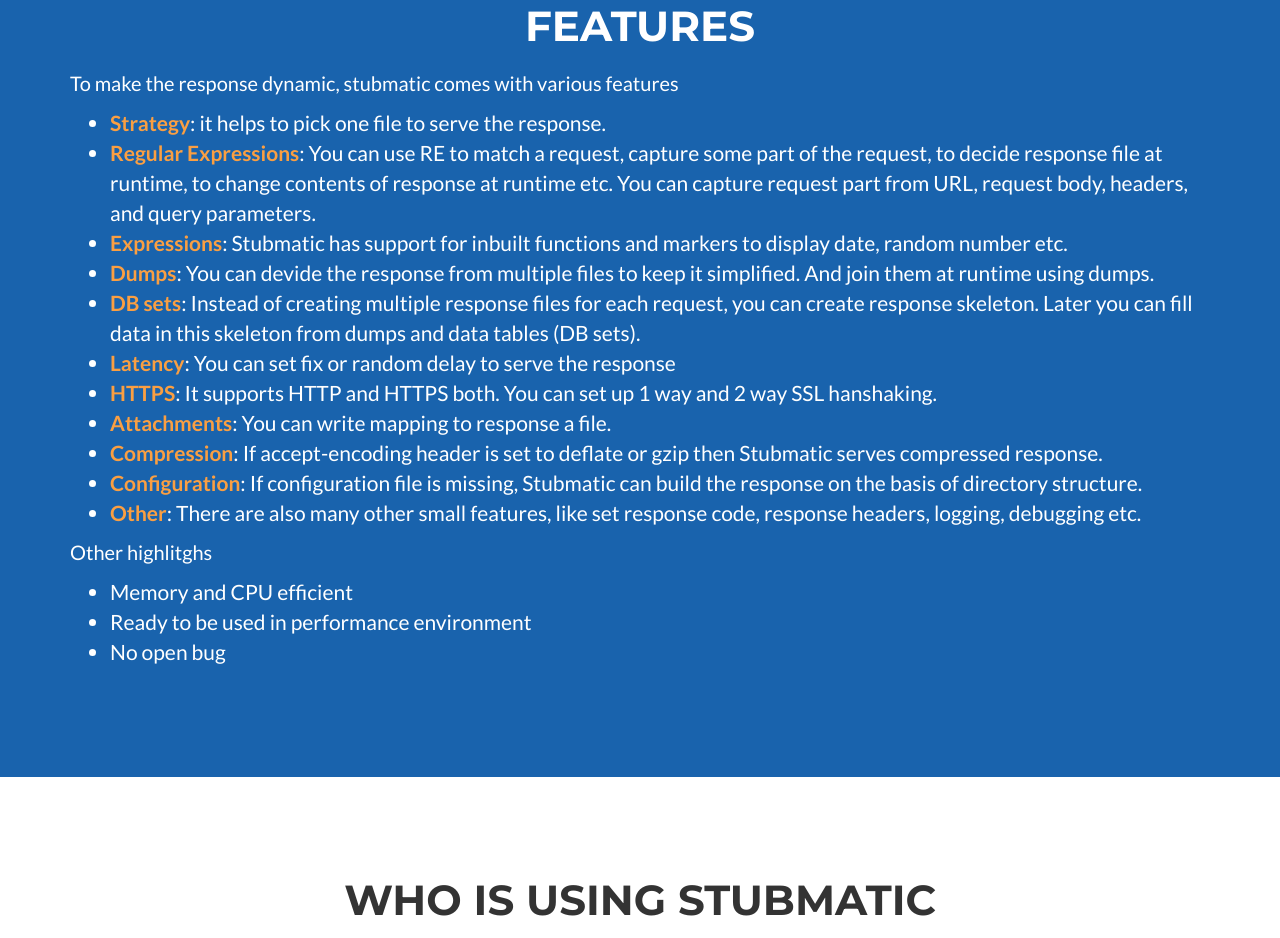
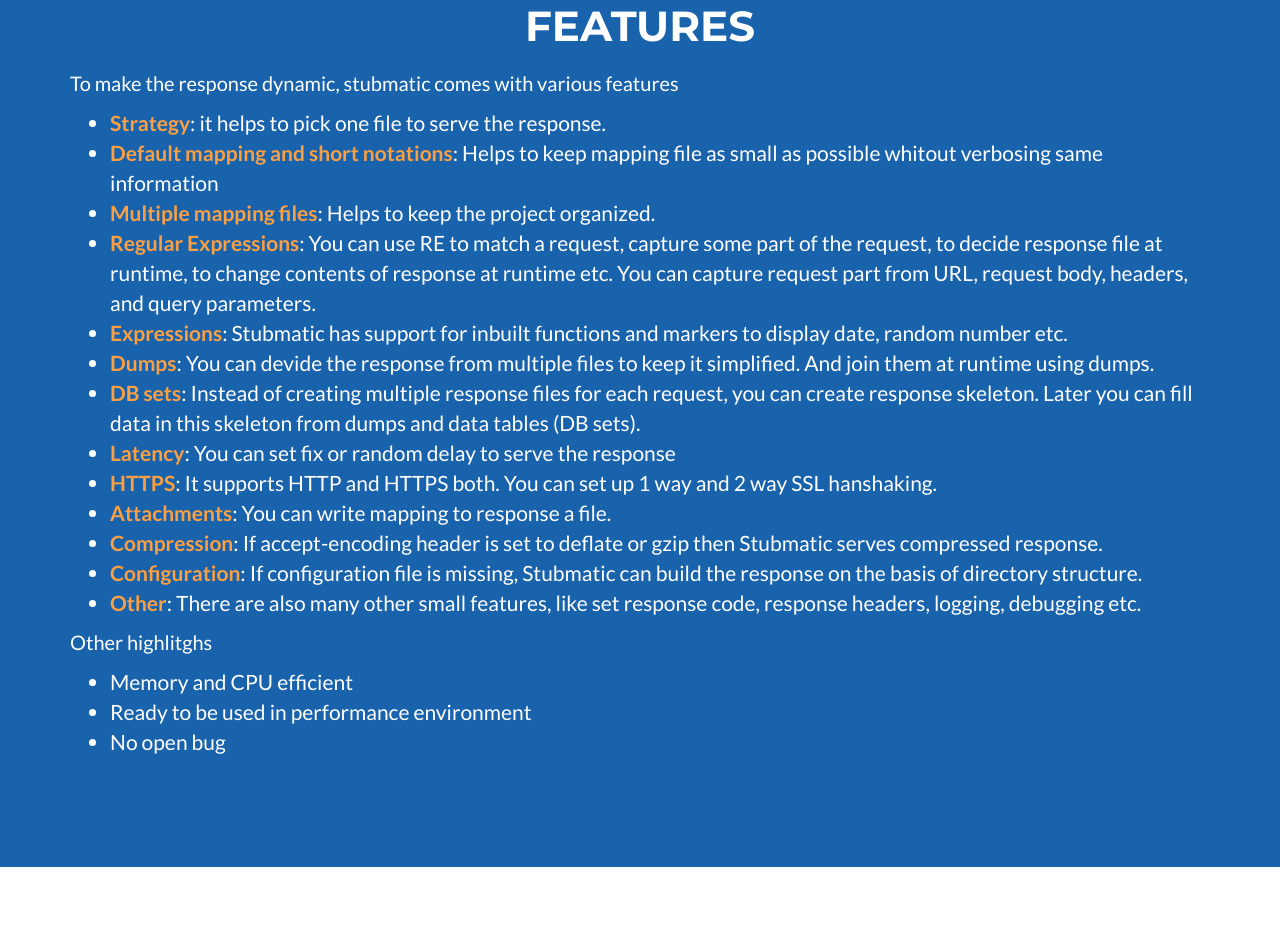
Before and after one commit to NaturalIntelligence/Stubmatic, a plain HTML site: page index.html in a window 1280 px wide. Shown: the part 1680-2618 px from the top of the page. Drawn offline with nearby package versions, Linux system fonts and the light colour scheme.

Commit message:
Add features

```diff
--- a/index.html
+++ b/index.html
@@ -175,6 +175,8 @@
                     </p>
                     <ul class="features">
                         <li><b>Strategy</b>: it helps to pick one file to serve the response.</li>
+                        <li><b>Default mapping and short notations</b>: Helps to keep mapping file as small as possible whitout verbosing same information</li>
+                        <li><b>Multiple mapping files</b>: Helps to keep the project organized.</li>
                         <li><b>Regular Expressions</b>: You can use RE to match a request, capture some part of the request, to decide response file at runtime, to change contents of response at runtime etc. You can capture request part from URL, request body, headers, and query parameters.</li>
                         <li><b>Expressions</b>: Stubmatic has support for inbuilt functions and markers to display date, random number etc.</li>
                         <li><b>Dumps</b>: You can devide the response from multiple files to keep it simplified. And join them at runtime using dumps.</li>
```
